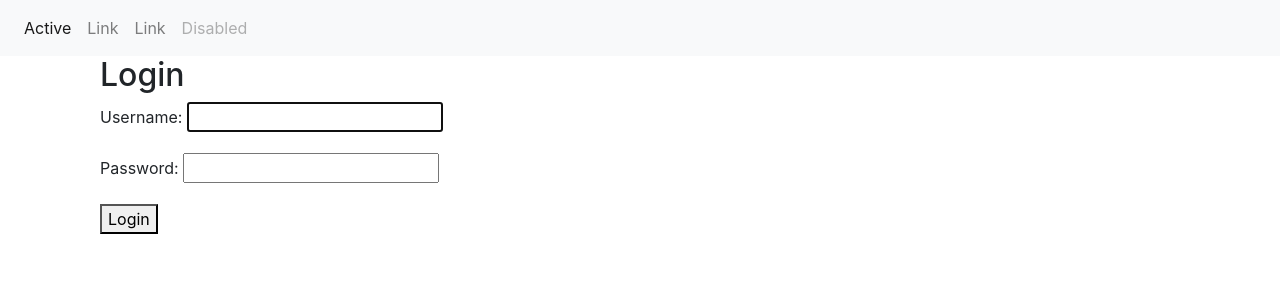
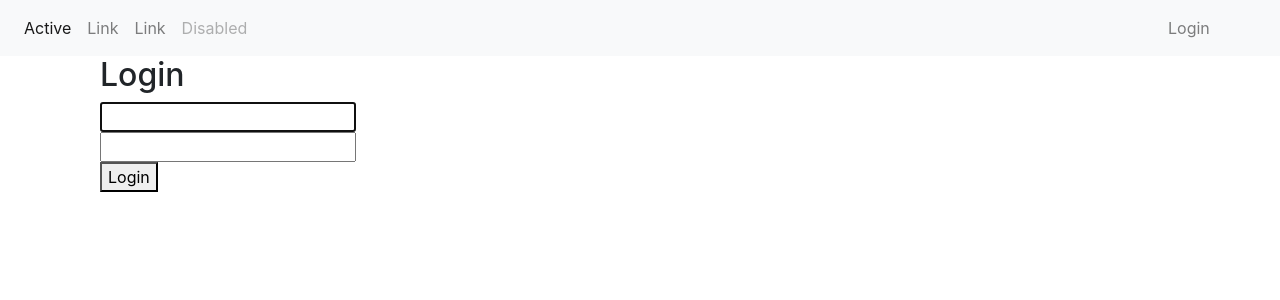
Before and after one commit to mostmand/jike, a Django app: page /accounts/login/ in a window 1280 px wide. Shown: the top 300 px of the page. Run offline with Django 3.2, Linux system fonts and the light colour scheme; some libraries are stand-ins or nearby versions.

Commit message:
Some small fixes

```diff
--- a/templates/base.html
+++ b/templates/base.html
@@ -3,12 +3,13 @@
 <html lang="fa">
 <head>
     <link rel="stylesheet" type="text/css" href="{% static 'style/css/bootstrap.css' %}"/>
+    <link rel="stylesheet" type="text/css" href="{% static 'style/css/style.css' %}"/>
     <meta charset="utf-8">
     <title>{% block title %}جیک جیک{% endblock %}</title>
 </head>
 <body>
     <nav class="navbar navbar-expand-sm bg-light navbar-light">
-        <ul class="navbar-nav">
+        <ul class="navbar-nav col-sm-11">
             <li class="nav-item active">
                 <a class="nav-link" href="#">Active</a>
             </li>
@@ -22,6 +23,20 @@
                 <a class="nav-link disabled" href="#">Disabled</a>
             </li>
         </ul>
+        <ul class="navbar-nav col-sm-1">
+            {% if user.is_authenticated %}
+                <li class="nav-item">
+                    <a class="nav-link active">{{ user.username }}!</a>
+                </li>
+                <li class="nav-item">
+                    <a class="nav-link" href="{% url 'logout' %}">Logout</a>
+                </li>
+            {% else %}
+                <li class="nav-item">
+                    <a class="nav-link" href="{% url 'login' %}">Login</a>
+                </li>
+            {% endif %}
+        </ul>
     </nav>
     <main class="container container-fluid">
         {% block content %}
--- a/templates/registration/login.html
+++ b/templates/registration/login.html
@@ -6,9 +6,20 @@
     <div class="container container-fluid">
     <h2>Login</h2>
     <form method="post">
-        {% csrf_token %}
-        {{ form.as_p }}
-        <button class="button" type="submit">Login</button>
+        <div class="container container-fluid">
+            {% csrf_token %}
+            <div class="row">
+                <input type="text" name="username" autofocus="" required="" id="id_username">
+            </div>
+            <div class="row">
+                <input type="password" name="password" required="" id="id_password">
+            </div>
+            <div class="row">
+                <button class="button" type="submit">
+                    Login
+                </button>
+            </div>
+        </div>
     </form>
     </div>
 {% endblock %}
```
Also changed, not shown: templates/home.html (+1 -7 lines), static/style/css/style.css (added).
